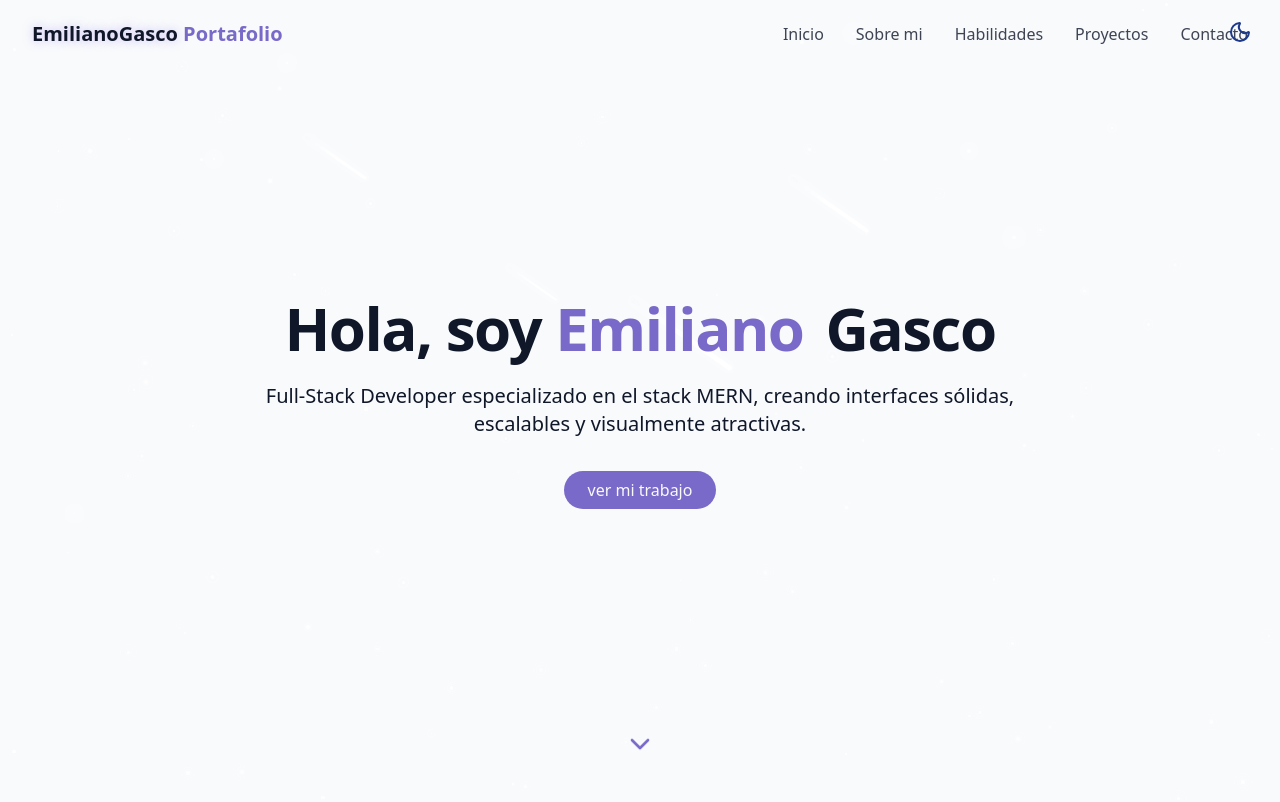
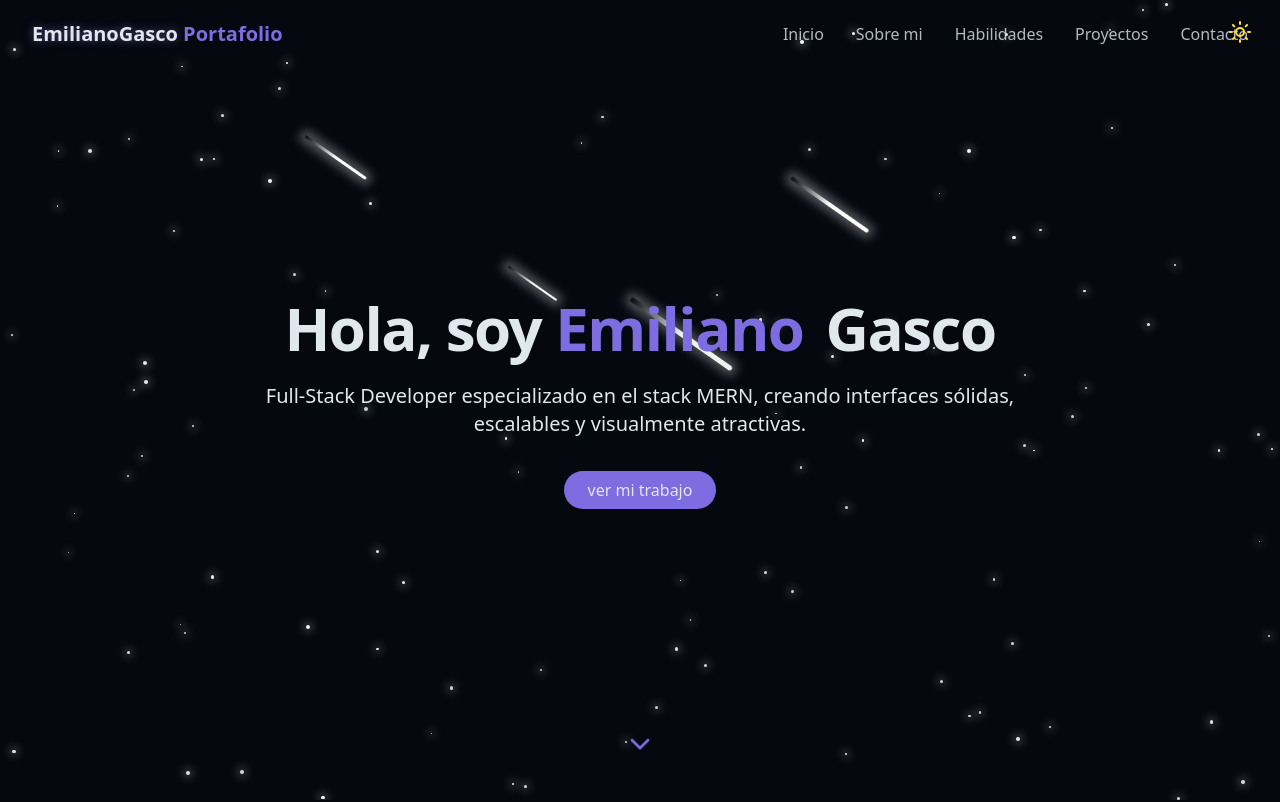
Before and after one commit to emilianogasco1999/porfolioEmilianoGasco, a React (Vite) app: page / in a window 1280 px wide. Shown: the top 802 px of the page. Built offline with nearby package versions, Linux system fonts and the light colour scheme.

Commit message:
defino siempre en modo dark

```diff
--- a/src/components/ThemeToggle.jsx
+++ b/src/components/ThemeToggle.jsx
@@ -5,7 +5,11 @@ import { useEffect, useState } from "react";
 export const ThemeToggle = () => {
   const [isDarkMode, setIsDarkMode] = useState(() => {
     const storedTheme = localStorage.getItem("theme");
-    return storedTheme === "dark";
+    if (storedTheme === null) {
+      localStorage.setItem("theme", "dark");
+      return true;
+    }
+    return storedTheme === "light" ? false : true;
   });
 
   useEffect(() => {
@@ -32,7 +36,7 @@ export const ThemeToggle = () => {
       onClick={toggleTheme}
       className={cn(
         "fixed max-sm:hidden top-3 right-5 z-50 p-2 rounded-full transiticojn-colors duration-300",
-        "focus:outline-hidden",
+        "focus:outline-hidden"
       )}
     >
       {isDarkMode ? (
```
